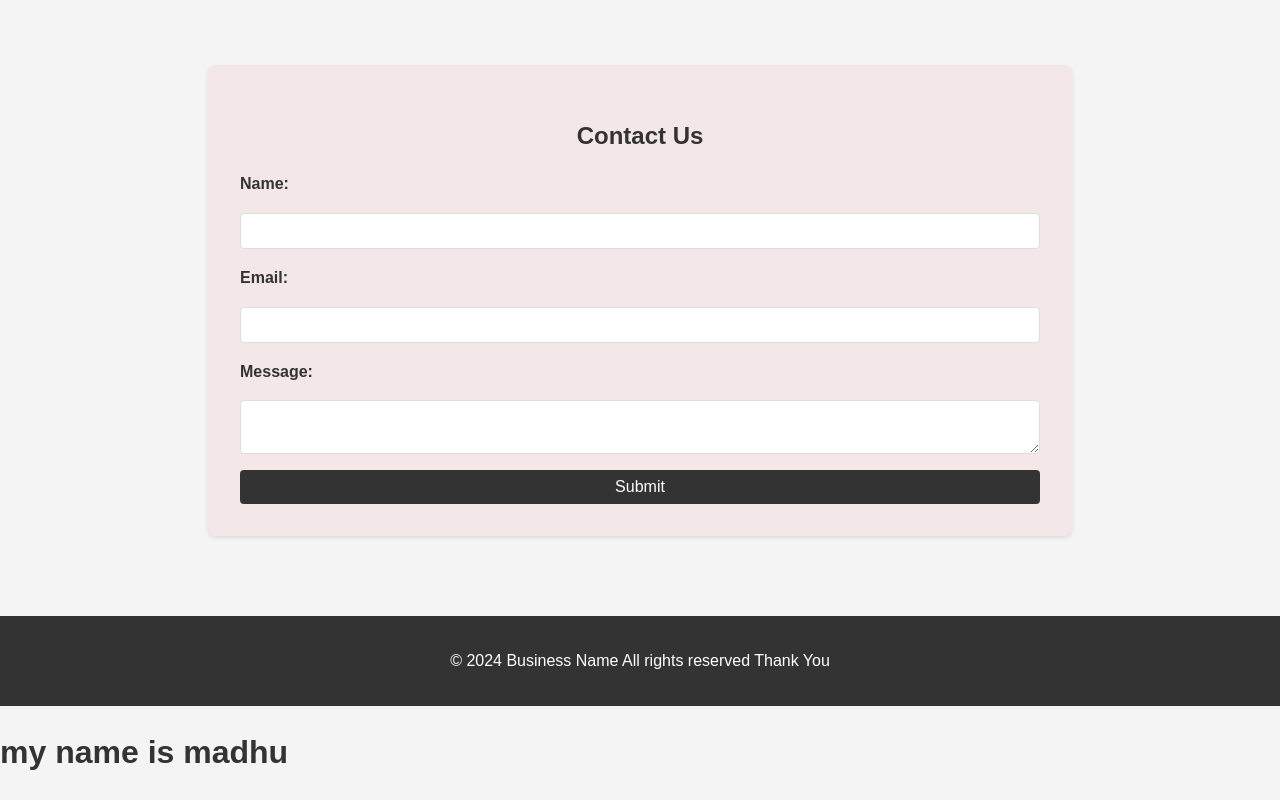
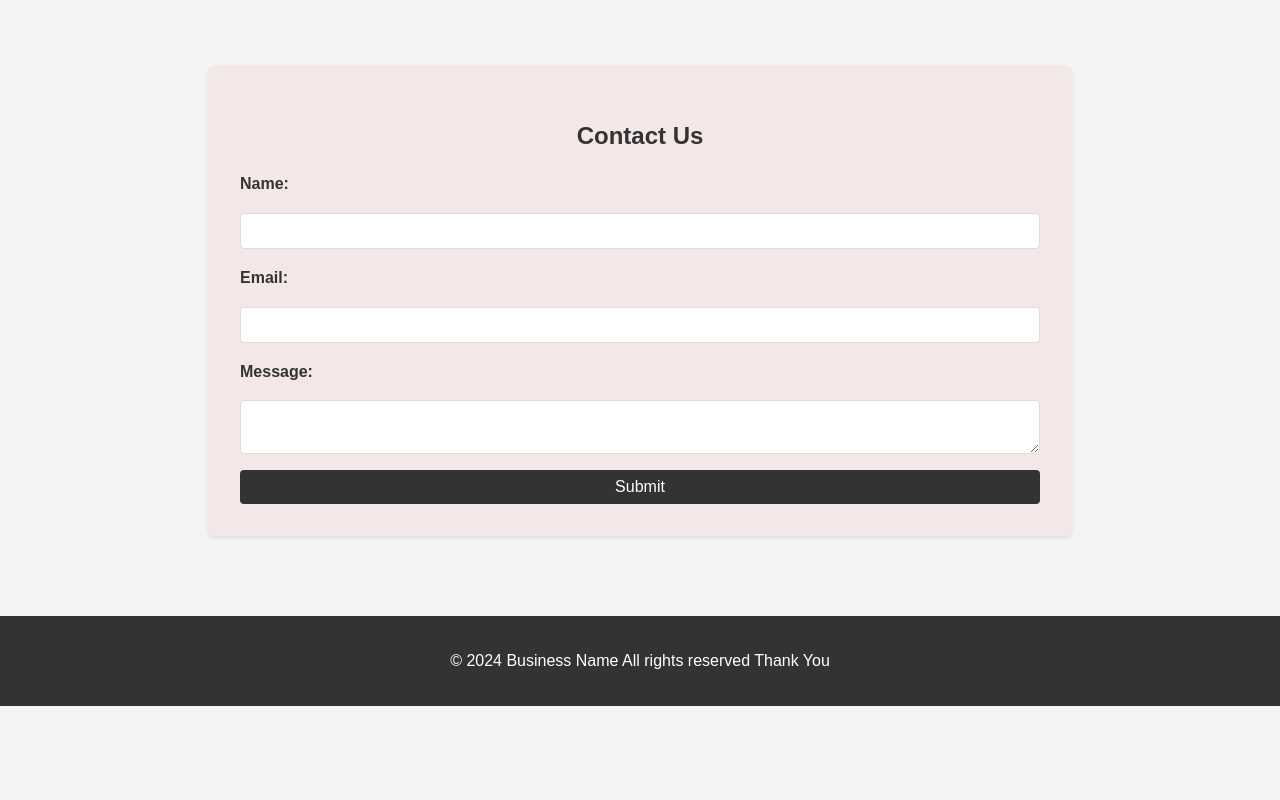
Before and after one commit to madhucm17/AWSProject, a plain HTML site: page index.html in a window 1280 px wide. Shown: the part 991-1791 px from the top of the page. After the commit the page ends 1697 px from the top, so only its background shows below. Drawn offline with Linux system fonts and the light colour scheme.

Commit message:
remove the h1 tag

```diff
--- a/index.html
+++ b/index.html
@@ -47,8 +47,6 @@
     <footer>
         <p>&copy; 2024 Business Name All rights reserved Thank You </p>
     </footer>
-    <h1>my name is madhu</h1>
-
     <script src="script.js"></script>
 
 </body>
```
